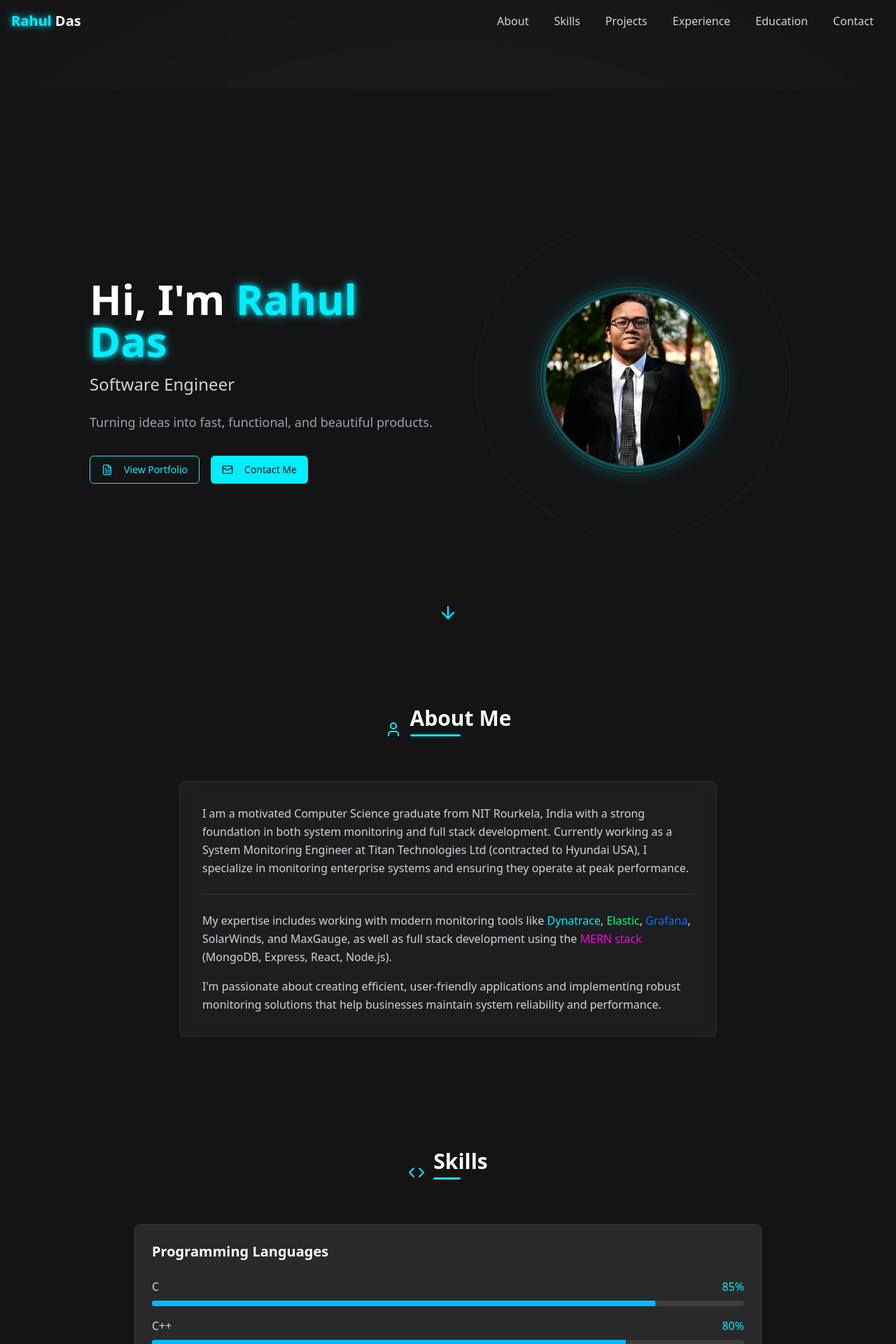
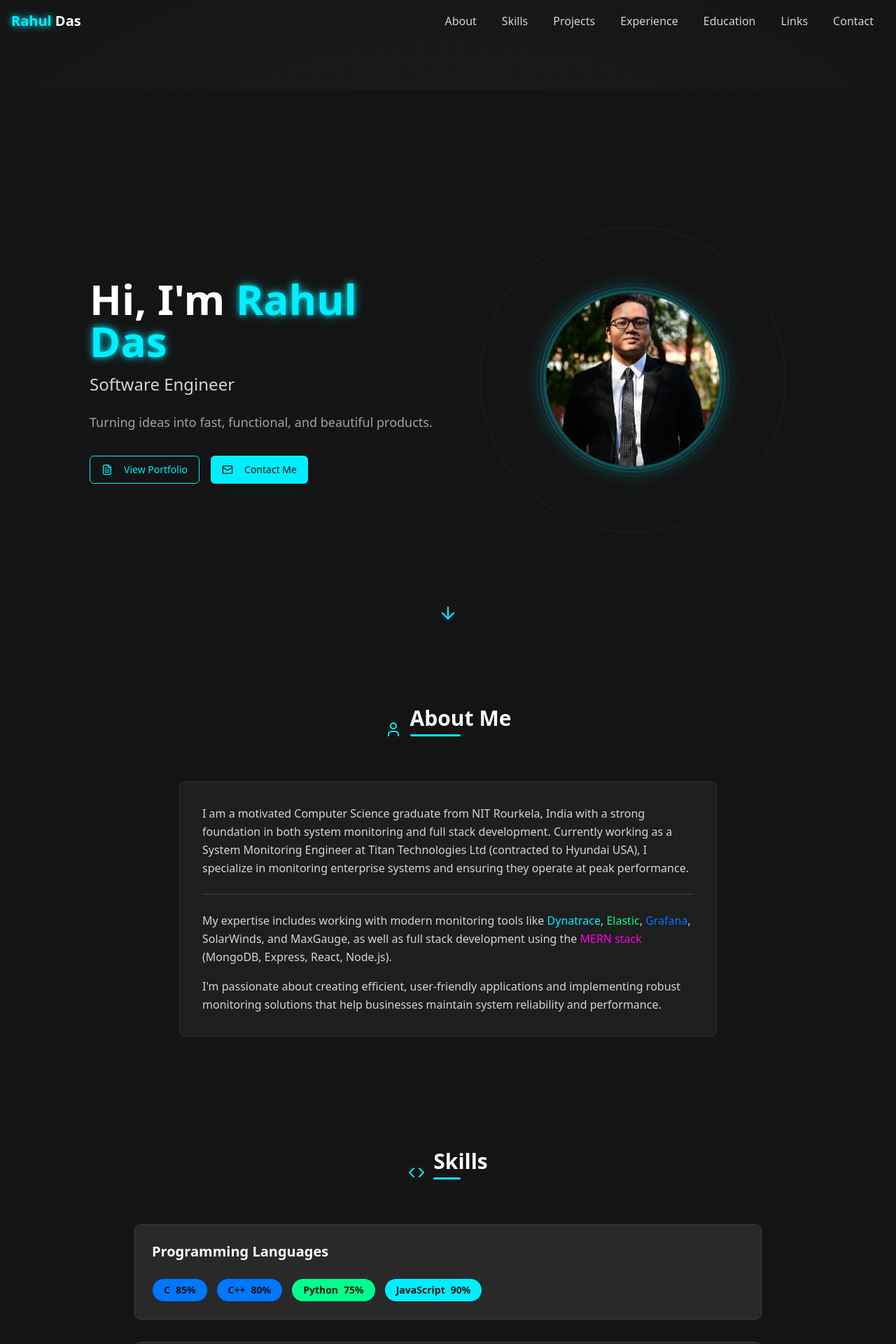
Before and after one commit to rdas757/rdas-portfolio, a React (Vite) app: page / in a window 1280 px wide. Shown: the top 1920 px of the page at 70% size. Built offline with nearby package versions, Linux system fonts and the light colour scheme.

Commit message:
Refactor: Update Dev Profiles and Skills sections
Rename the "Dev Profiles" section to "Links" and add a corresponding navigation link. Redesign the Skills section to display skills as badges in a responsive grid.

```diff
--- a/src/components/Header.tsx
+++ b/src/components/Header.tsx
@@ -8,6 +8,7 @@ const navLinks = [
   { name: "Projects", href: "#projects" },
   { name: "Experience", href: "#experience" },
   { name: "Education", href: "#education" },
+  { name: "Links", href: "#links" },
   { name: "Contact", href: "#contact" },
 ];
 
--- a/src/components/DevProfiles.tsx
+++ b/src/components/Links.tsx
@@ -3,7 +3,7 @@ import { Github, Bookmark } from "lucide-react";
 import { HoverCard, HoverCardContent, HoverCardTrigger } from "@/components/ui/hover-card";
 import { Card, CardContent } from "@/components/ui/card";
 
-const DevProfiles = () => {
+const Links = () => {
   const profiles = [
     {
       name: "GitHub",
@@ -22,10 +22,10 @@ const DevProfiles = () => {
   ];
 
   return (
-    <section id="dev-profiles" className="py-20 relative">
+    <section id="links" className="py-20 relative">
       <div className="container mx-auto px-4">
         <h2 className="text-3xl font-bold mb-10 text-center text-white">
-          Dev <span className="text-neon-cyan">Profiles</span>
+          <span className="text-neon-cyan">Links</span>
         </h2>
 
         <div className="max-w-3xl mx-auto grid grid-cols-1 md:grid-cols-2 gap-6">
@@ -61,4 +61,4 @@ const DevProfiles = () => {
   );
 };
 
-export default DevProfiles;
+export default Links;
--- a/src/components/Skills.tsx
+++ b/src/components/Skills.tsx
@@ -1,6 +1,6 @@
 
 import { Code } from "lucide-react";
-import { Progress } from "@/components/ui/progress";
+import { Badge } from "@/components/ui/badge";
 
 interface SkillCategory {
   title: string;
@@ -55,6 +55,13 @@ const skillCategories: SkillCategory[] = [
   }
 ];
 
+const getLevelColor = (level: number): string => {
+  if (level >= 90) return "bg-neon-cyan text-dark-900 hover:bg-neon-cyan/80";
+  if (level >= 80) return "bg-neon-blue text-dark-900 hover:bg-neon-blue/80";
+  if (level >= 70) return "bg-neon-green text-dark-900 hover:bg-neon-green/80";
+  return "bg-neon-pink text-dark-900 hover:bg-neon-pink/80";
+};
+
 const Skills = () => {
   return (
     <section id="skills" className="py-20 relative">
@@ -72,17 +79,16 @@ const Skills = () => {
               style={{ animationDelay: `${0.1 * index}s` }}
             >
               <h3 className="text-xl font-semibold mb-6 text-white">{category.title}</h3>
-              <div className="space-y-4">
+              <div className="flex flex-wrap gap-3">
                 {category.skills.map(skill => (
-                  <div key={skill.name} className="space-y-2">
-                    <div className="flex justify-between">
-                      <span className="text-gray-300">{skill.name}</span>
-                      <span className="text-neon-cyan font-medium">{skill.level}%</span>
-                    </div>
-                    <Progress value={skill.level} className="h-2 bg-dark-700">
-                      <div className="h-full bg-gradient-to-r from-neon-cyan to-neon-blue rounded-full"></div>
-                    </Progress>
-                  </div>
+                  <Badge
+                    key={skill.name}
+                    className={`text-sm py-1.5 px-4 transition-all duration-300 hover:shadow-glow ${getLevelColor(skill.level)}`}
+                    variant="outline"
+                  >
+                    {skill.name}
+                    <span className="ml-2 font-bold">{skill.level}%</span>
+                  </Badge>
                 ))}
               </div>
             </div>
--- a/src/pages/Index.tsx
+++ b/src/pages/Index.tsx
@@ -6,7 +6,7 @@ import Skills from "../components/Skills";
 import Projects from "../components/Projects";
 import Experience from "../components/Experience";
 import Education from "../components/Education";
-import DevProfiles from "../components/DevProfiles";
+import Links from "../components/Links";
 import Contact from "../components/Contact";
 import Footer from "../components/Footer";
 
@@ -22,7 +22,7 @@ const Index = () => {
       <Projects />
       <Experience />
       <Education />
-      <DevProfiles />
+      <Links />
       <Contact />
       <Footer />
     </div>
--- a/tailwind.config.ts
+++ b/tailwind.config.ts
@@ -1,4 +1,3 @@
-
 import type { Config } from "tailwindcss";
 
 export default {
@@ -23,6 +22,9 @@ export default {
       }
     },
     extend: {
+      boxShadow: {
+        'glow': '0 0 15px rgba(0, 238, 255, 0.4)',
+      },
       colors: {
         border: 'hsl(var(--border))',
         input: 'hsl(var(--input))',
```
